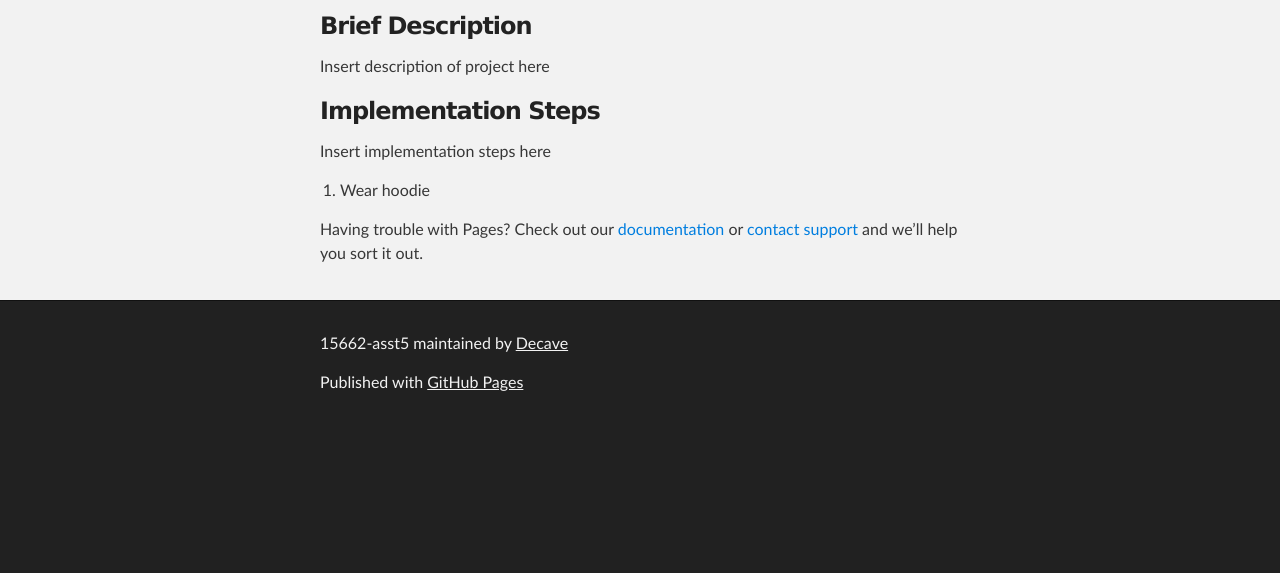
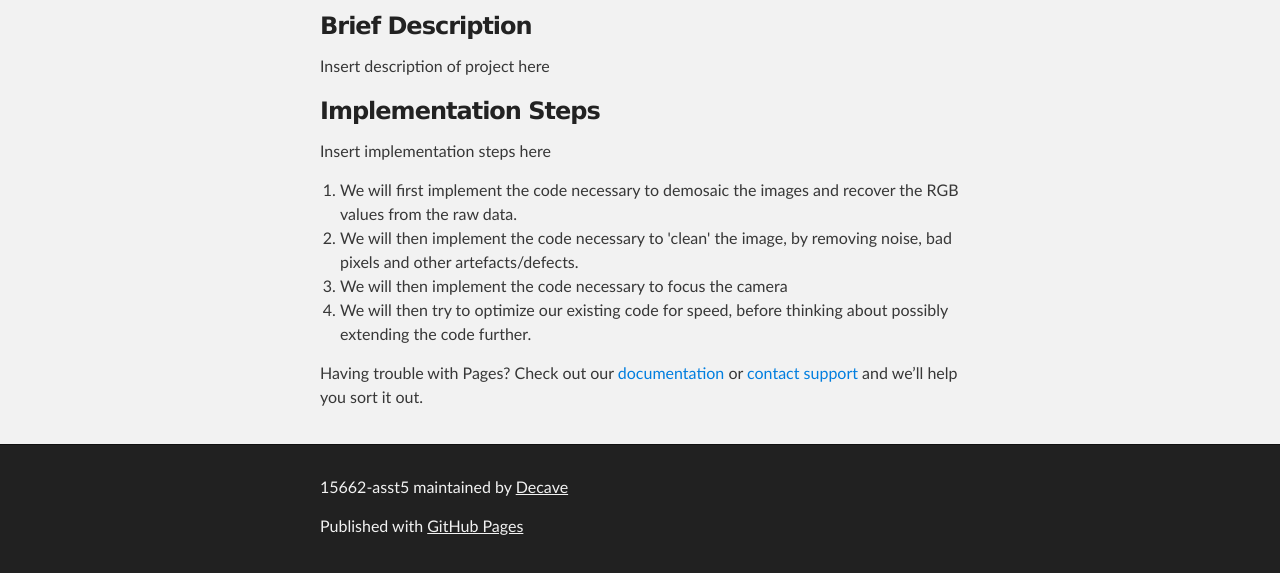
Before and after one commit to Byte-Lab/15662-asst5, a plain HTML site: page index.html in a window 1280 px wide. Shown: the part 252-825 px from the top of the page. Before the commit the page ends 800 px from the top, so only its background shows below. Drawn offline with Linux system fonts and the light colour scheme.

Commit message:
Finished implementation steps.

```diff
--- a/index.html
+++ b/index.html
@@ -45,9 +45,13 @@
 
 <p>
     Insert implementation steps here
-    <ol>
-          <li>Wear hoodie</li>
-      </ol>
+	<ol>
+		<li>We will first implement the code necessary to demosaic the images and recover the RGB values from the raw data.</li>
+		<li>We will then implement the code necessary to 'clean' the image, by removing noise, bad pixels and other artefacts/defects.</li>
+		<li>We will then implement the code necessary to focus the camera</li>
+		<li>We will then try to optimize our existing code for speed, before thinking about possibly extending the code further.</li>
+	</ol>
+
 </p>
 
 <p>Having trouble with Pages? Check out our <a href="https://help.github.com/pages">documentation</a> or <a href="https://github.com/contact">contact support</a> and we’ll help you sort it out.</p>
```
